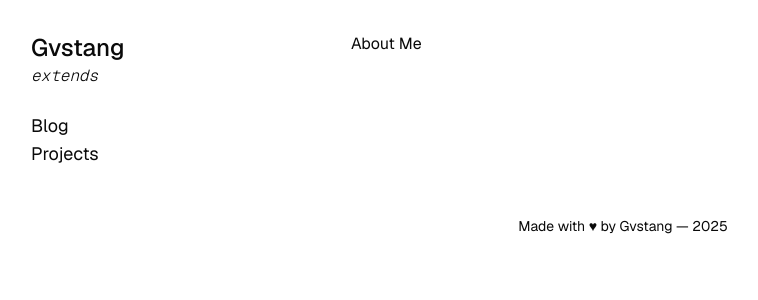
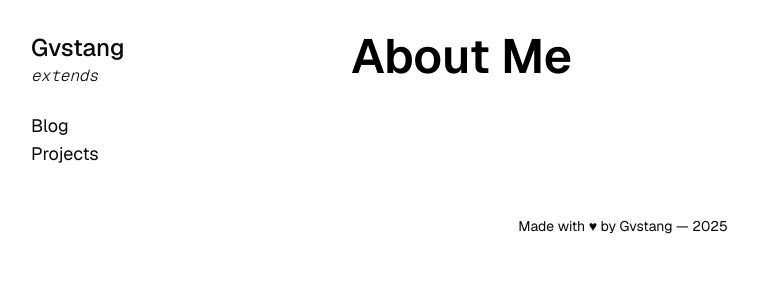
Before and after one commit to rapelista/gvstang, a Next.js app: page /blog/about in a window 1280 px wide. Shown: the top 300 px of the page, without its empty margins (17-775 px from the left). Built offline with nearby package versions, Linux system fonts and the light colour scheme.

Commit message:
feat: add Tailwind CSS typography plugin and update related styles; implement markdown file retrieval for blog posts

```diff
--- a/package.json
+++ b/package.json
@@ -26,6 +26,7 @@
   "devDependencies": {
     "@eslint/eslintrc": "^3",
     "@tailwindcss/postcss": "^4",
+    "@tailwindcss/typography": "^0.5.18",
     "@types/node": "^20",
     "@types/react": "19.1.13",
     "@types/react-dom": "19.1.9",
--- /dev/null
+++ b/src/app/blog/[slug]/layout.tsx
@@ -0,0 +1,15 @@
+import { cn } from '~/lib/utils';
+
+export default function Layout({ children }: React.PropsWithChildren) {
+  return (
+    <div
+      className={cn(
+        'prose prose-headings:mt-8 prose-headings:font-semibold prose-headings:text-black prose-h1:text-5xl prose-h2:text-4xl prose-h3:text-3xl prose-h4:text-2xl prose-h5:text-xl prose-h6:text-lg dark:prose-headings:text-white',
+        'md:col-span-2',
+        'prose-h1:first-of-type:mt-0',
+      )}
+    >
+      {children}
+    </div>
+  );
+}
--- a/src/app/blog/[slug]/page.tsx
+++ b/src/app/blog/[slug]/page.tsx
@@ -1,3 +1,5 @@
+import { getMarkdownFileNames } from '~/lib/markdown';
+
 export default async function Page({
   params,
 }: {
@@ -10,7 +12,7 @@ export default async function Page({
 }
 
 export function generateStaticParams() {
-  const slugs = ['welcome', 'about'];
+  const slugs = getMarkdownFileNames();
 
   return slugs.map((slug) => ({ slug }));
 }
--- a/src/app/blog/page.tsx
+++ b/src/app/blog/page.tsx
@@ -1,19 +1,15 @@
 import type { Metadata } from 'next';
 
-import { readdirSync } from 'node:fs';
-import path from 'node:path';
+import Link from 'next/link';
 
-import Link from 'next/link';
+import { getMarkdownFileNames } from '~/lib/markdown';
 
 export const metadata: Metadata = {
   title: 'Blog',
 };
 
 export default function Page() {
-  const blogPostsDir = path.join(process.cwd(), 'src/markdown/blog');
-  const files = readdirSync(blogPostsDir).map((file) =>
-    file.replace(/\.md?$/, ''),
-  );
+  const files = getMarkdownFileNames();
 
   return (
     <main className="md:col-span-2 space-y-6">
--- a/src/app/projects/page.tsx
+++ b/src/app/projects/page.tsx
@@ -12,10 +12,7 @@ export default function Page() {
       <hr className="opacity-10" />
 
       {Array.from({ length: 6 }, (_, i) => (
-        <div
-          key={i}
-          className="h-40 aspect-video bg-accent animate-pulse"
-         />
+        <div key={i} className="h-40 aspect-video bg-accent animate-pulse" />
       ))}
     </main>
   );
--- /dev/null
+++ b/src/lib/markdown.ts
@@ -0,0 +1,8 @@
+import { readdirSync } from 'node:fs';
+import path from 'node:path';
+
+export function getMarkdownFileNames(): string[] {
+  const blogPostsDir = path.join(process.cwd(), 'src/markdown/blog');
+
+  return readdirSync(blogPostsDir).map((file) => file.replace(/\.md?$/, ''));
+}
--- a/src/lib/utils.ts
+++ b/src/lib/utils.ts
@@ -1,10 +1,10 @@
 import { clsx, type ClassValue } from 'clsx';
 import { twMerge } from 'tailwind-merge';
 
-export function cn(...inputs: ClassValue[]) {
+export function cn(...inputs: ClassValue[]): string {
   return twMerge(clsx(inputs));
 }
 
-export function getRandomInt(max: number) {
+export function getRandomInt(max: number): number {
   return Math.floor(Math.random() * max);
 }
--- /dev/null
+++ b/src/markdown/blog/lorem.md
@@ -0,0 +1,37 @@
+# Intus est alumno
+
+## Potentia est sentit te
+
+Lorem markdownum Tremorque campus vulneribus pectoris te pennis interea, sed
+quippe et. Finire ramum nocte quereris.
+
+    icsFiSmartphone += graphics - freewareIscsi + 30 * power_software;
+    logic_rgb_vram.fragmentation = vaporware_pppoe_wildcard;
+    power.dcim_desktop = rw(undoLogic, redundancyProcessorMegabit /
+            exportTutorialServlet + trim_syntax_core, 59906 + index_driver_plug
+            + 1);
+    optical *= grep;
+    switch = -3;
+
+## Numina missa potuissent formam
+
+Plaga senserat _tectaque cognoscet_ et haut _occultat sparsi_ ne victus Pyreneus
+cum. Ratem quas anxia ambo aequora, magna nova ferventibus est auctor alto
+[male](#fuga-passu-levati-illa) quod nullaque solum me mirum.
+
+> Quas alimentaque super concrescere monstra saxo: vos iacet cerae animum
+> exciderit nivibus. Sic credas _Tempe_, me poena una missus seu pocula crescit,
+> Numidasque des, hic. Educat amabam et annos et sibi finemque, ex mutata.
+
+Cum quaeris sub taedia, de viam et quam? [Consultus Sidonis](#intus-est-alumno),
+maxime intrat!
+
+## Fuga passu levati illa
+
+Septem poposcerat Minos et corpora tamen inroravit mentis. Olim hiems insonat,
+accedit maesta, spumas ille, tenuissima flagrantis usus mulcebat fingite
+mactatarumque.
+
+Ausim Delius de aliqua multaque: praevisos inmunibus iamque obscura urbem? Ponit
+in ad triste hunc, et flamma peragentem **nant**. Paribus tibi membris enim
+pedes iubet cum natarum, volanti, sic pervenit rerum, tumidus, ossa.
--- a/src/markdown/blog/welcome.md
+++ b/src/markdown/blog/welcome.md
@@ -7,7 +7,3 @@ This is a list in markdown:
 - One
 - Two
 - Three
-
-Checkout my React component:
-
-`hello`
--- a/src/mdx-components.tsx
+++ b/src/mdx-components.tsx
@@ -1,8 +1,6 @@
 import type { MDXComponents } from 'mdx/types';
 
-const components = {
-  wrapper: (props) => <div className="mdx-wrapper" {...props} />,
-} satisfies MDXComponents;
+const components = {} satisfies MDXComponents;
 
 export function useMDXComponents(): MDXComponents {
   return components;
--- a/src/styles/globals.css
+++ b/src/styles/globals.css
@@ -1,5 +1,6 @@
 @import 'tailwindcss';
 @import 'tw-animate-css';
+@plugin '@tailwindcss/typography';
 
 @custom-variant dark (&:is(.dark *));
 
```
Also changed, not shown: src/app/page.tsx (+2 -8 lines), 1 other file (tests, documents, lock files or other folders).
